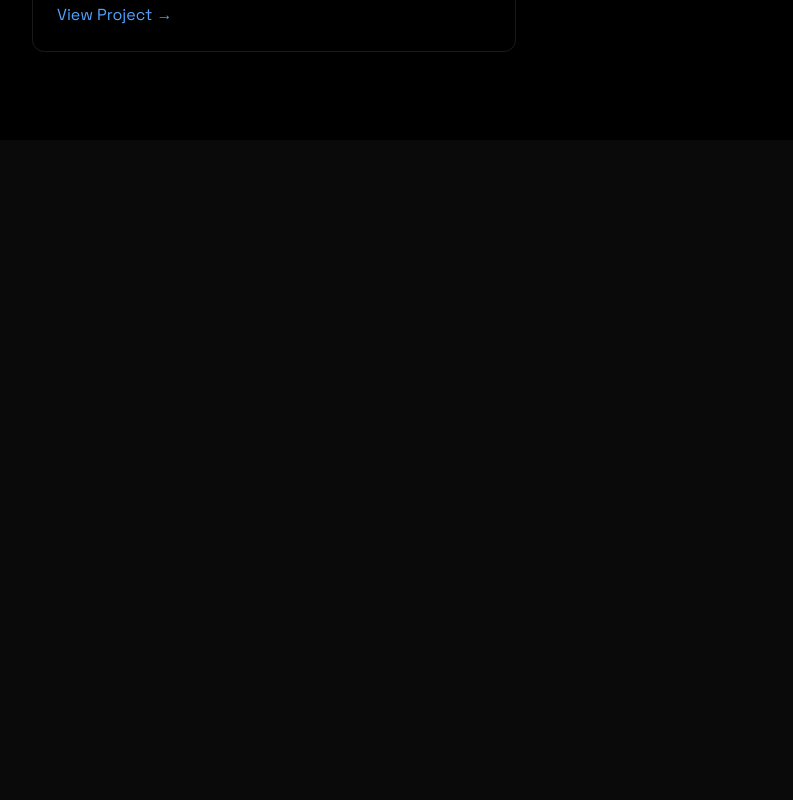
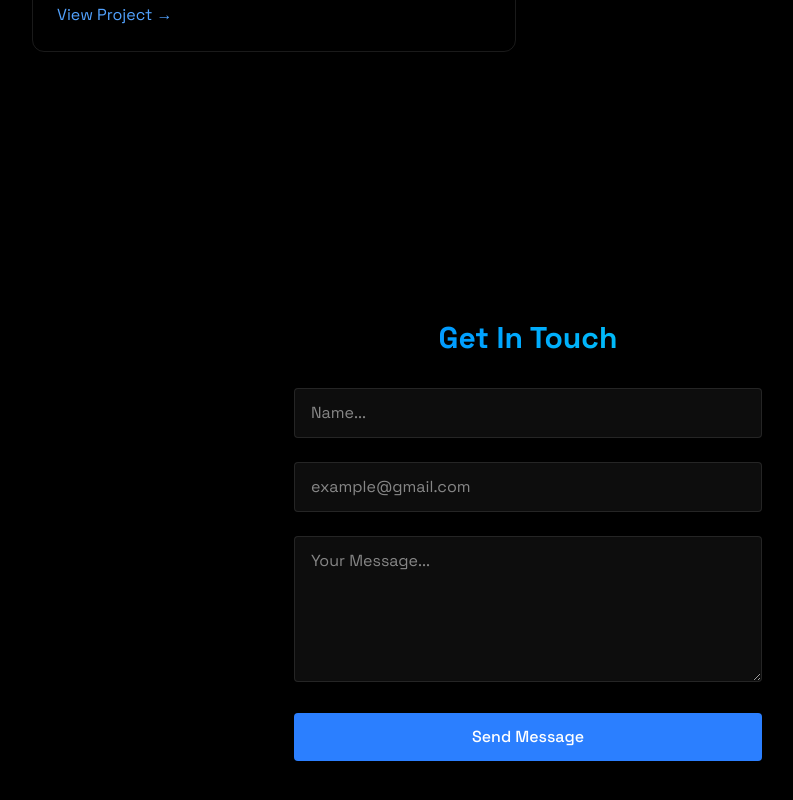
Before and after one commit to maxeagan22/maxeagan-portfolio, a React (Vite) app in the folder maxeagan-portfolio/: page / in a window 1280 px wide. Shown: the part 2628-3428 px from the top of the page, without its empty margins (112-905 px from the left). Before the commit the page ends 2768 px from the top, so only its background shows below. Built offline with nearby package versions, Linux system fonts and the light colour scheme.

Commit message:
add contact section

```diff
--- a/maxeagan-portfolio/index.html
+++ b/maxeagan-portfolio/index.html
@@ -2,7 +2,7 @@
 <html lang="en">
   <head>
     <meta charset="UTF-8" />
-    <link rel="icon" type="image/svg+xml" href="/vite.svg" />
+    <link rel="icon" type="image/svg+xml" href="logo.svg" />
     <link rel="preconnect" href="https://fonts.googleapis.com" />
     <link rel="preconnect" href="https://fonts.gstatic.com" crossorigin />
     <link
@@ -10,7 +10,7 @@
       rel="stylesheet"
     />
     <meta name="viewport" content="width=device-width, initial-scale=1.0" />
-    <title>Vite + React</title>
+    <title>Maxwell Eagan Portfolio</title>
   </head>
   <body>
     <div id="root"></div>
--- a/maxeagan-portfolio/src/App.jsx
+++ b/maxeagan-portfolio/src/App.jsx
@@ -6,6 +6,7 @@
 import { Home } from "./components/sections/Home";
 import { About } from "./components/sections/About";
 import { Projects } from "./components/sections/Projects";
+import { Contact } from "./components/sections/Contact";
 
 function App() {
   const [isLoaded, setIsLoaded] = useState(false);
@@ -24,6 +25,7 @@
         <Home />
         <About />
         <Projects />
+        <Contact />
       </div>
     </>
   );
--- a/maxeagan-portfolio/src/components/sections/Contact.jsx
+++ b/maxeagan-portfolio/src/components/sections/Contact.jsx
@@ -0,0 +1,97 @@
+import { useState } from "react";
+import { RevealOnScroll } from "../RevealOnScroll";
+import emailjs from "emailjs-com";
+
+export const Contact = () => {
+  const [formData, setFormData] = useState({
+    name: "",
+    email: "",
+    message: "",
+  });
+
+  const handleSubmit = (e) => {
+    e.preventDefault();
+
+    emailjs
+      .sendForm(
+        import.meta.env.VITE_SERVICE_ID,
+        import.meta.env.VITE_TEMPLATE_ID,
+        e.target,
+        import.meta.env.VITE_PUBLIC_KEY
+      )
+      .then((result) => {
+        alert("Message Sent!");
+        setFormData({ name: "", email: "", message: "" });
+      })
+      .catch(() => alert("Oops! Something went wrong. Please try again."));
+  };
+
+  return (
+    <section
+      id="contact"
+      className="min-h-screen flex items-center justify-center py-20"
+    >
+      <RevealOnScroll>
+        <div className="px-4 w-full min-w-[300px] md:w-[500px] sm:w-2/3 p-6">
+          <h2 className="text-3xl font-bold mb-8 bg-gradient-to-r from-blue-500 to-cyan-400 bg-clip-text text-transparent text-center">
+            {" "}
+            Get In Touch
+          </h2>
+          <form className="space-y-6" onSubmit={handleSubmit}>
+            <div className="relative">
+              <input
+                type="text"
+                id="name"
+                name="name"
+                required
+                value={formData.name}
+                className="w-full bg-white/5 border border-white/10 rounded px-4 py-3 text-white transition focus:outline-none focus:border-blue-500 focus:bg-blue-500/5"
+                placeholder="Name..."
+                onChange={(e) =>
+                  setFormData({ ...formData, name: e.target.value })
+                }
+              />
+            </div>
+
+            <div className="relative">
+              <input
+                type="email"
+                id="email"
+                name="email"
+                required
+                value={formData.email}
+                className="w-full bg-white/5 border border-white/10 rounded px-4 py-3 text-white transition focus:outline-none focus:border-blue-500 focus:bg-blue-500/5"
+                placeholder="example@gmail.com"
+                onChange={(e) =>
+                  setFormData({ ...formData, email: e.target.value })
+                }
+              />
+            </div>
+
+            <div className="relative">
+              <textarea
+                id="message"
+                name="message"
+                required
+                rows={5}
+                value={formData.message}
+                className="w-full bg-white/5 border border-white/10 rounded px-4 py-3 text-white transition focus:outline-none focus:border-blue-500 focus:bg-blue-500/5"
+                placeholder="Your Message..."
+                onChange={(e) =>
+                  setFormData({ ...formData, message: e.target.value })
+                }
+              />
+            </div>
+
+            <button
+              type="submit"
+              className="w-full bg-blue-500 text-white py-3 px-6 rounded font-medium transition relative overflow-hidden hover:-translate-y-0.5 hover:shadow-[0_0_15px_rgba(59,130,246,0.4)]"
+            >
+              Send Message
+            </button>
+          </form>
+        </div>
+      </RevealOnScroll>
+    </section>
+  );
+};
```
Also changed, not shown: maxeagan-portfolio/public/logo.svg (added), 1 other file (tests, documents, lock files or other folders).
